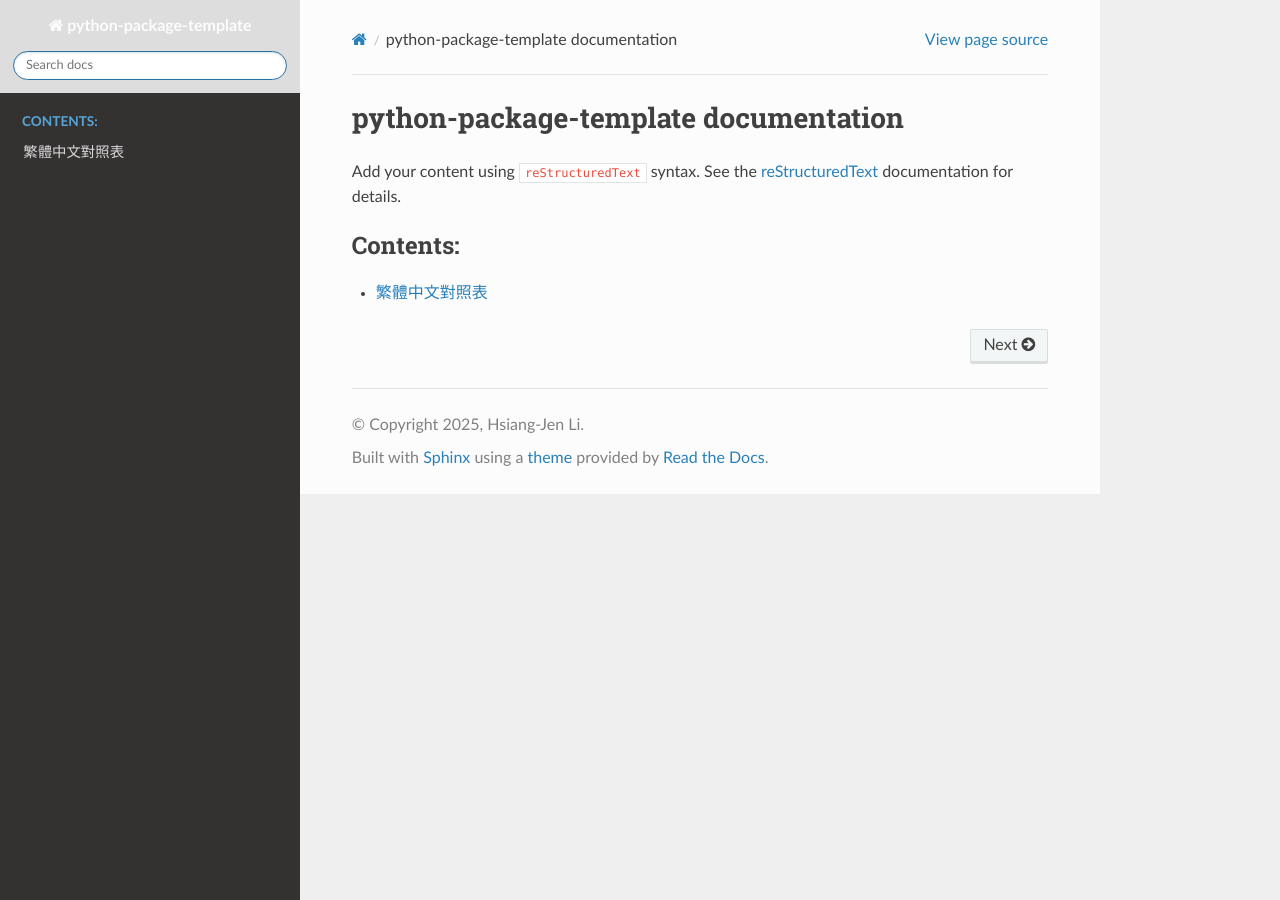
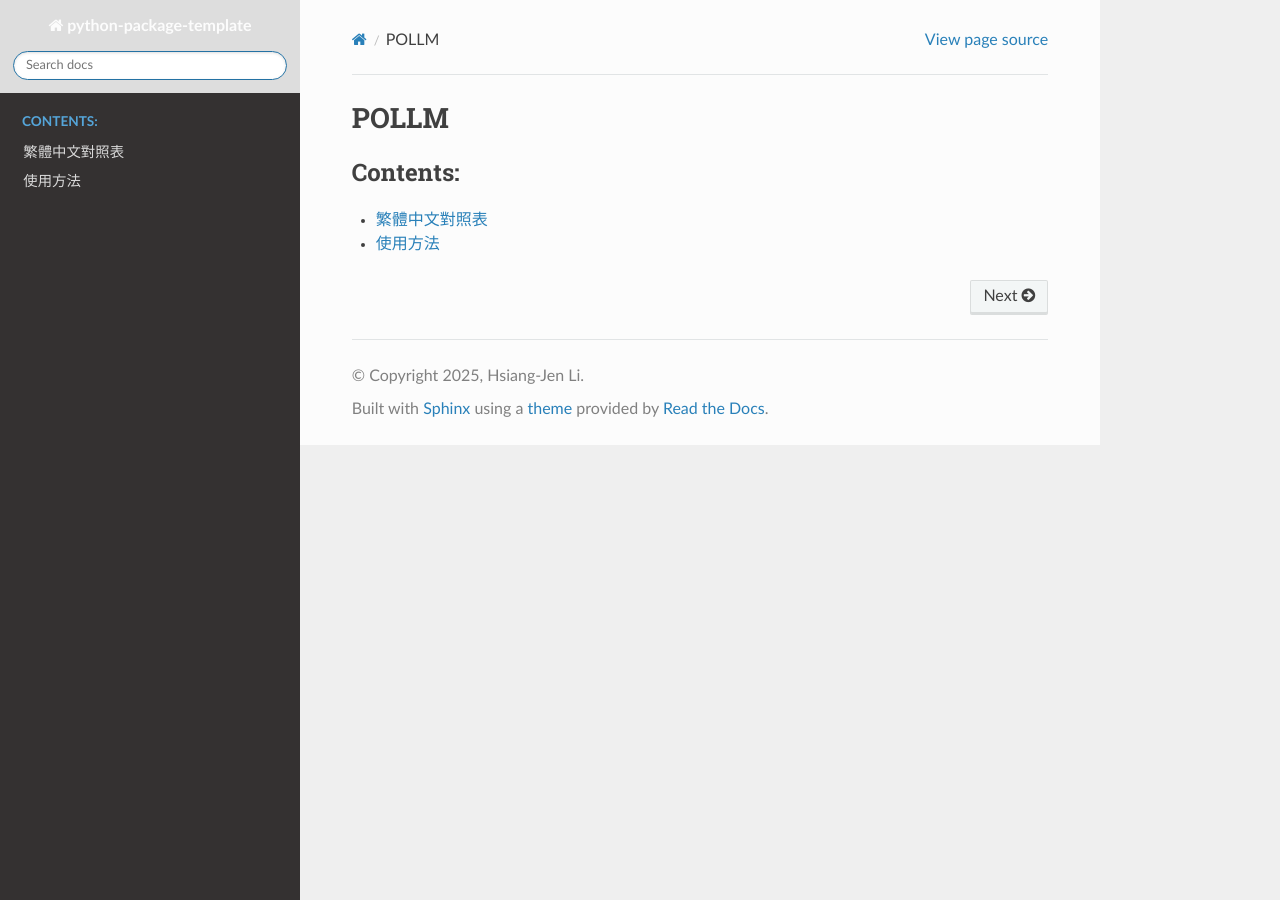
Before and after one commit to hsiangjenli/po-llm, a Sphinx documentation site: the page built from docs/source/index.rst, in a window 1280 px wide. Built offline with Sphinx 7.4.7 and the Read the Docs theme 3.1.0, drawn with Linux system fonts in a browser that asks for light colours.

Commit message:
feat: add initial documentation for commands and update glossary file path

```diff
--- /dev/null
+++ b/docs/source/commands.rst
@@ -0,0 +1,5 @@
+使用方法
+=======
+
+.. automodule:: pollm.cli
+   :members:
--- a/docs/source/glossary.rst
+++ b/docs/source/glossary.rst
@@ -2,4 +2,4 @@
 ==============
 
 .. csv-table:: Glossary
-   :file: ../../src/pkg/glossary.csv
+   :file: ../../src/pollm/glossary.csv
--- a/docs/source/index.rst
+++ b/docs/source/index.rst
@@ -3,16 +3,12 @@
    You can adapt this file completely to your liking, but it should at least
    contain the root `toctree` directive.
 
-python-package-template documentation
-=====================================
-
-Add your content using ``reStructuredText`` syntax. See the
-`reStructuredText <https://www.sphinx-doc.org/en/master/usage/restructuredtext/index.html>`_
-documentation for details.
-
+POLLM
+=====
 
 .. toctree::
    :maxdepth: 2
    :caption: Contents:
 
    glossary
+   commands
```
